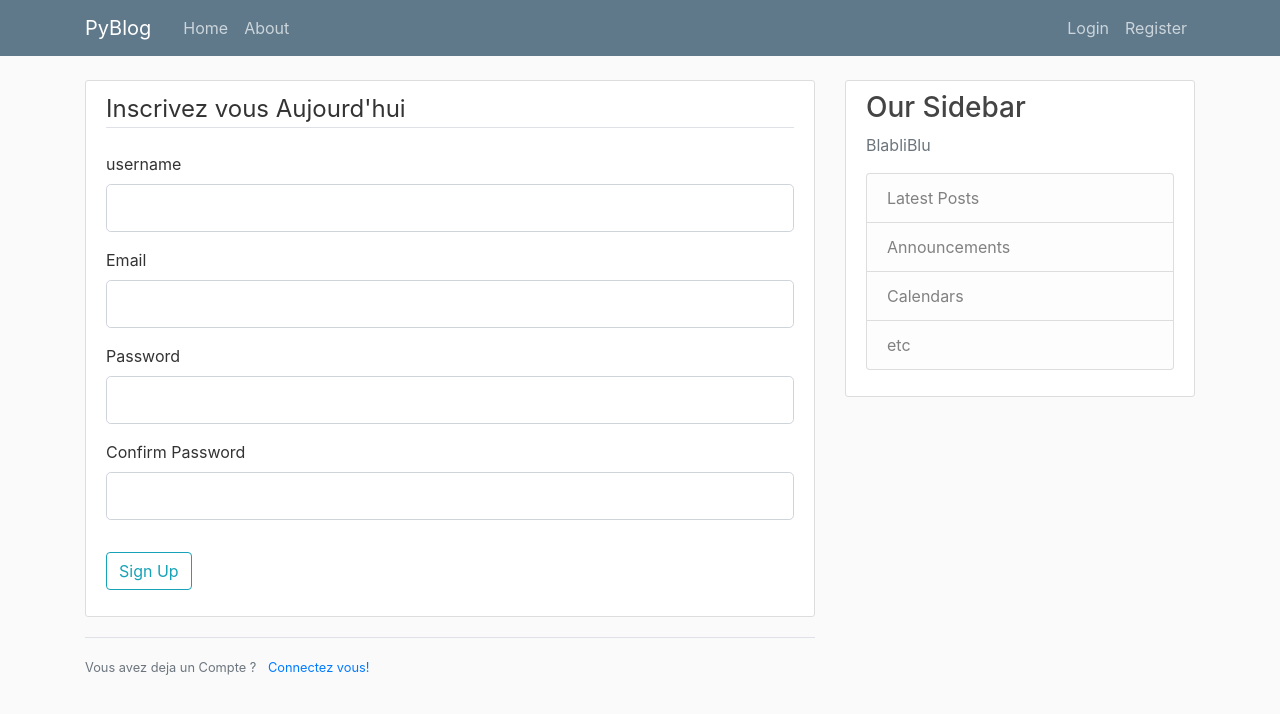
After one commit to OnerBerk/PyBlog, a Flask app: page /registration in a window 1280 px wide. The commit adds this page. Shown: the top 714 px of the page. Run offline with Flask 2, Linux system fonts and the light colour scheme; some libraries are stand-ins or nearby versions.

Commit message:
inscrpiton ok form

```diff
--- a/PyBlog.py
+++ b/PyBlog.py
@@ -1,7 +1,10 @@
-from flask import Flask, render_template, url_for
+from flask import Flask, render_template, url_for, flash, redirect
+from forms import RegistrationForm, LoginForm
 
 app = Flask(__name__)
 
+
+app.config['SECRET_KEY']='674bad2b681ff4b8d50dc40c7f158b7d'
 posts =[
     {
         'author':'Oner berk',
@@ -27,6 +30,18 @@ def hello():
 def about():
     return render_template('about.html', title='About')
 
+@app.route("/registration", methods=['GET', 'POST'])
+def registration():
+    form = RegistrationForm()
+    if form.validate_on_submit():
+        flash(f'Le compte de {form.username.data} est crée ! ', 'success')
+        # return redirect(url_for(''))
+    return render_template('register.html', title='Register', form=form)
+
+@app.route('/login')
+def login():
+    form = LoginForm()
+    return render_template('login.html', title='Login', form=form)
 
 if __name__ == "__main__":
     app.run()
--- /dev/null
+++ b/forms.py
@@ -0,0 +1,20 @@
+from flask_wtf import FlaskForm
+from wtforms import StringField, PasswordField, SubmitField, BooleanField
+from wtforms.validators import DataRequired,Length, Email, EqualTo
+
+class RegistrationForm(FlaskForm):
+    username = StringField('username',
+                        validators=[DataRequired(), Length(min=2, max=20)])
+    email = StringField('Email',
+                        validators=[DataRequired(),Email()])
+    password = PasswordField('Password', validators=[DataRequired()])
+    confirm_password = PasswordField('Confirm Password',
+                        validators=[DataRequired(), EqualTo('password')])
+    submit = SubmitField('Sign Up')
+
+class LoginForm(FlaskForm):
+    email = StringField('Email',
+                        validators=[DataRequired(),Email()])
+    password = PasswordField('Password', validators=[DataRequired()])
+    remember = BooleanField('remember name')
+    submit = SubmitField('Login')
--- a/templates/layout.html
+++ b/templates/layout.html
@@ -33,7 +33,7 @@
                 <!-- Navbar Right Side -->
                 <div class="navbar-nav">
                     <a class="nav-item nav-link" href="/login">Login</a>
-                    <a class="nav-item nav-link" href="/register">Register</a>
+                    <a class="nav-item nav-link" href="/registration">Register</a>
                 </div>
                 </div>
             </div>
@@ -42,6 +42,15 @@
             <main role="main" class="container">
                 <div class="row">
                 <div class="col-md-8">
+                    {% with messages = get_flashed_messages(with_categories=true) %}
+                        {% if messages %}
+                            {% for category, message in messages %}
+                                <div class="alert alert-{{ category }}">
+                                {{ message }}
+                                </div>
+                            {% endfor %}
+                        {% endif %}
+                    {% endwith %}
                     {% block content %}{% endblock %}
                 </div>
                 <div class="col-md-4">
@@ -59,9 +68,6 @@
                 </div>
                 </div>
             </main>
-
-
-
     <!-- Optional JavaScript -->
     <!-- jQuery first, then Popper.js, then Bootstrap JS -->
     <script src="https://code.jquery.com/jquery-3.5.1.slim.min.js" integrity="sha384-DfXdz2htPH0lsSSs5nCTpuj/zy4C+OGpamoFVy38MVBnE+IbbVYUew+OrCXaRkfj" crossorigin="anonymous"></script>
--- /dev/null
+++ b/templates/register.html
@@ -0,0 +1,64 @@
+    {% extends "layout.html" %}
+    {% block content %}
+    <div class="content-section">
+        <form method="POST" action="">
+            {{ form.hidden_tag() }}
+            <fieldset class="form-group">
+                <legend class="border-bottom mb-4">  Inscrivez vous Aujourd'hui </legend>
+                <div class="form-group">
+                    {{ form.username.label(class="form-control-label") }}
+                    {% if form.username.errors %}
+                    {{ form.username(class="form-control form-control-lg is invalid") }}
+                    <div class="invalid-feedback">
+                        {% for error in form.username.errors %}
+                        <span>{{ error }}</span>
+                        {% endfor %}
+                    </div>
+                    {% else %}
+                        {{ form.username(class="form-control form-control-lg") }}
+                    {% endif %}
+                </div>
+                <div class="form-group">
+                    {{ form.email.label(class="form-control-label") }}
+                    {{ form.email(class="form-control form-control-lg") }}
+                </div>
+                <div class="form-group">
+                    {{ form.password.label(class="form-control-label") }}
+                    {% if form.password.errors %}
+                    {{ form.password(class="form-control form-control-lg is invalid") }}
+                    <div class="invalid-feedback">
+                        {% for error in form.password.errors %}
+                        <span>{{ error }}</span>
+                        {% endfor %}
+                    </div>
+                    {% else %}
+                        {{ form.password(class="form-control form-control-lg") }}
+                    {% endif %}
+                </div>
+                <div class="form-group">
+                    {{ form.confirm_password.label(class="form-control-label") }}
+                    {% if form.confirm_password.errors %}
+                    {{ form.confirm_password(class="form-control form-control-lg is invalid") }}
+                    <div class="invalid-feedback">
+                        {% for error in form.confirm_password.errors %}
+                        <span>{{ error }}</span>
+                        {% endfor %}
+                    </div>
+                    {% else %}
+                        {{ form.confirm_password(class="form-control form-control-lg") }}
+                    {% endif %}
+                </div>
+            </fieldset>
+            <div class="form-group">
+                {{ form.submit(class="btn btn-outline-info")}}
+            </div>
+        </form>
+    </div>
+    <div class="border-top pt-3">
+        <small class="text-muted">
+            Vous avez deja un Compte ?<a class="ml-2" href=" {{ url_for('login') }} "> Connectez vous! </a>
+
+        </small>
+
+    </div>
+    {% endblock content %}
```
Also changed, not shown: templates/login.html (added).
